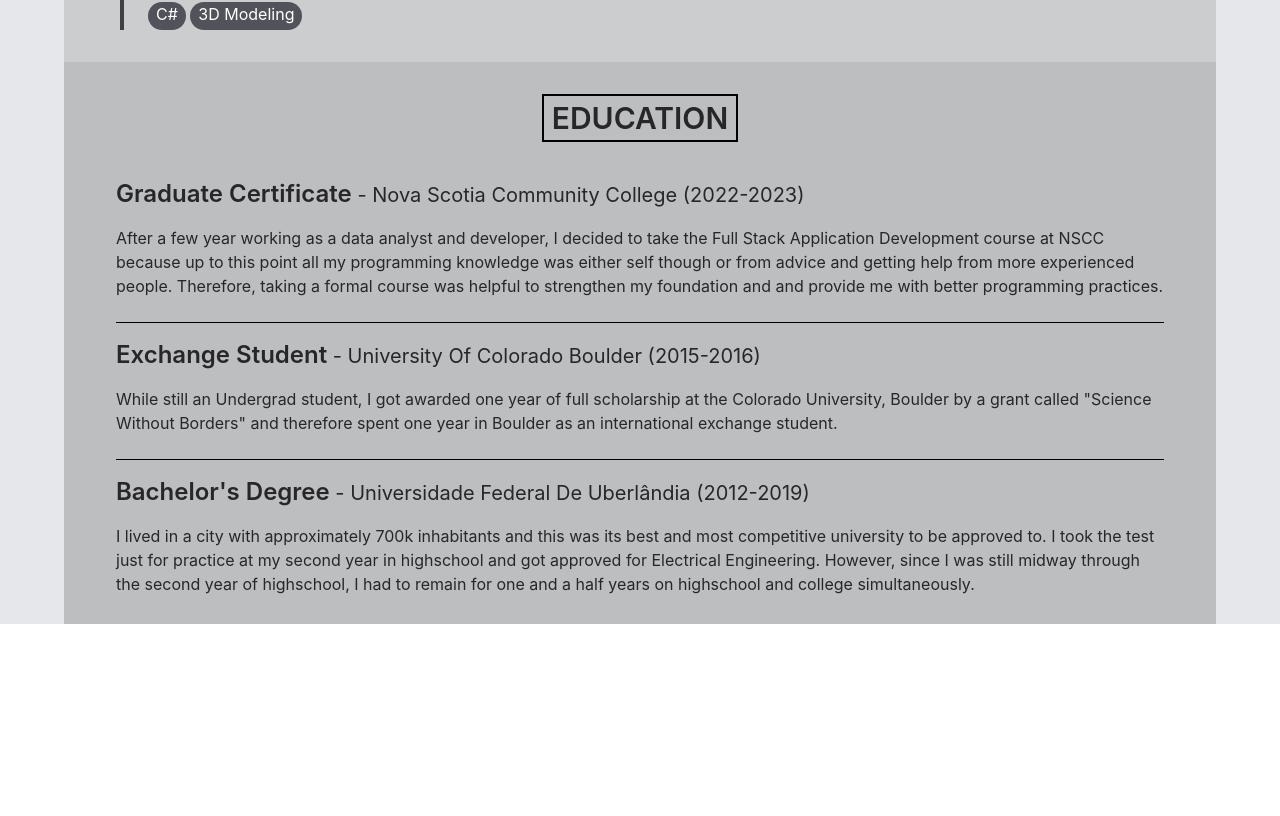
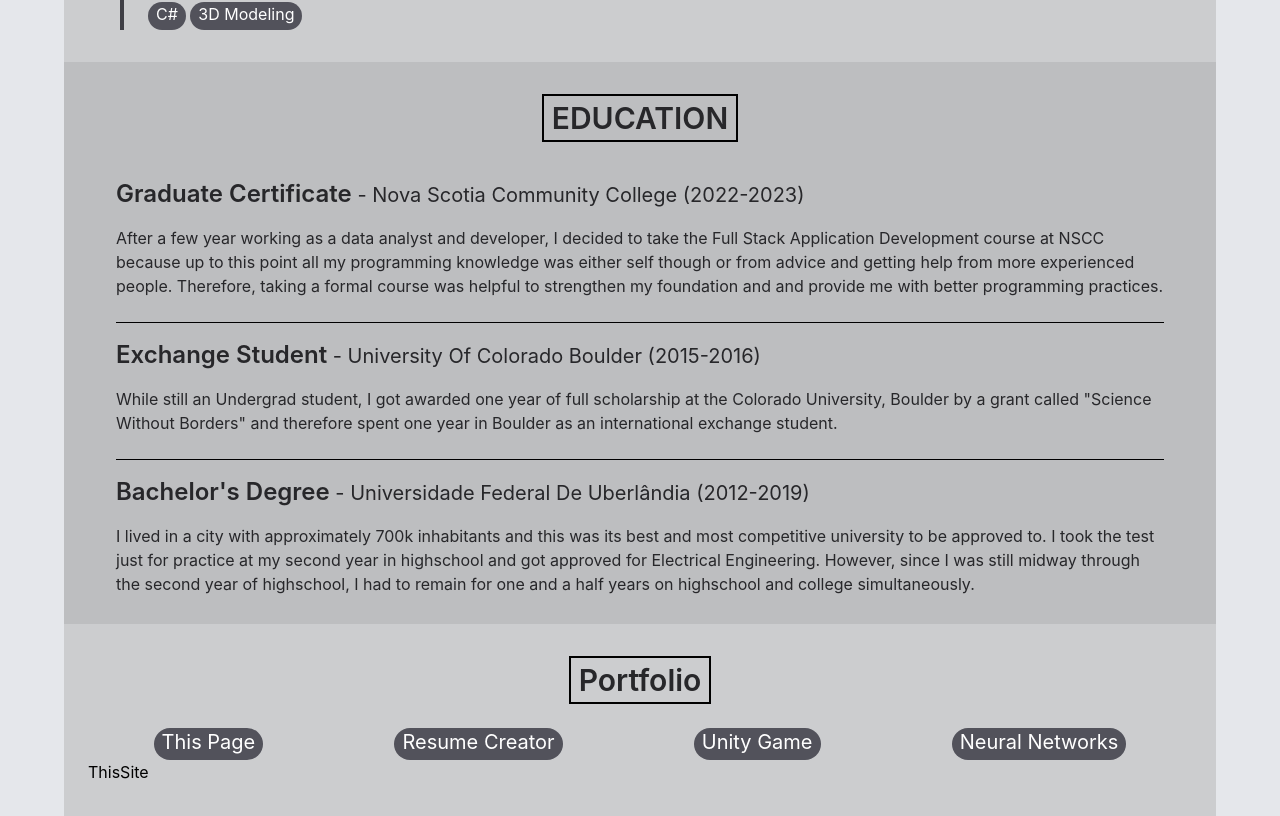
Before and after one commit to tuliotorezan/portfolio, a React (Create React App) app: page / in a window 1280 px wide. Shown: the part 2468-3284 px from the top of the page. Before the commit the page ends 3092 px from the top, so only its background shows below. Built offline with nearby package versions, Linux system fonts and the light colour scheme.

Commit message:
Initial Portfolio

```diff
--- a/package.json
+++ b/package.json
@@ -8,6 +8,7 @@
     "@testing-library/user-event": "^13.5.0",
     "react": "^18.2.0",
     "react-dom": "^18.2.0",
+    "react-router-dom": "^6.8.2",
     "react-scripts": "5.0.1",
     "web-vitals": "^2.1.4"
   },
--- a/src/App.js
+++ b/src/App.js
@@ -6,6 +6,7 @@ import Work from './components/Work/Work';
 import Skills from './components/Skills/Skills';
 import Header from './components/Header/Header';
 import { useRef } from 'react';
+import Portfolio from './components/Portfolio/Portfolio';
 
 function App() {
   const about = useRef()
@@ -20,6 +21,7 @@ function App() {
       <Skills skills={skills}/>
       <Work experience={experience}/>
       <Education education={education}/>
+      <Portfolio portfolio={portfolio}/>
     </div>
   );
 }
--- /dev/null
+++ b/src/components/Portfolio/Items/NeuralNetworks.js
@@ -0,0 +1,9 @@
+import React from 'react'
+
+function NeuralNetworks() {
+  return (
+    <div>NeuralNetworks</div>
+  )
+}
+
+export default NeuralNetworks
--- /dev/null
+++ b/src/components/Portfolio/Items/ResumeCreator.js
@@ -0,0 +1,9 @@
+import React from 'react'
+
+function ResumeCreator() {
+  return (
+    <div>ResumeCreator</div>
+  )
+}
+
+export default ResumeCreator
--- /dev/null
+++ b/src/components/Portfolio/Items/StrategyGame.js
@@ -0,0 +1,9 @@
+import React from 'react'
+
+function StrategyGame() {
+  return (
+    <div>StrategyGame</div>
+  )
+}
+
+export default StrategyGame
--- /dev/null
+++ b/src/components/Portfolio/Items/ThisSite.js
@@ -0,0 +1,9 @@
+import React from 'react'
+
+function ThisSite() {
+  return (
+    <div>ThisSite</div>
+  )
+}
+
+export default ThisSite
--- /dev/null
+++ b/src/components/Portfolio/Portfolio.js
@@ -0,0 +1,31 @@
+import React from 'react'
+import { BrowserRouter, Routes, Route, Link } from 'react-router-dom'
+import NeuralNetworks from './Items/NeuralNetworks'
+import ResumeCreator from './Items/ResumeCreator'
+import StrategyGame from './Items/StrategyGame'
+import ThisSite from './Items/ThisSite'
+
+function Portfolio({ portfolio }) {
+    return (
+        <section ref={portfolio} className="bg-gray-200 dark:bg-zinc-800">
+            <div className="max-w-6xl px-6 py-8 mx-auto bg-main-color">
+                <div className='mx-auto mb-6 w-fit border-2 border-black dark:border-white'><h1 className='m-1 mx-2 text-2xl font-semibold text-zinc-800 capitalize lg:text-3xl dark:text-gray-200'>Portfolio</h1></div>
+
+                <BrowserRouter>
+                <div className='flex justify-around'>
+                    <Link className="text-xl bg-zinc-600 text-white pb-1 px-2 rounded-full hover:text-orange-200 hover:bg-zinc-700" to="/" >This Page</Link> <Link className="text-xl bg-zinc-600 text-white pb-1 px-2 rounded-full hover:text-orange-200 hover:bg-zinc-700" to="/resumeCreator">Resume Creator</Link> <Link className="text-xl bg-zinc-600 text-white pb-1 px-2 rounded-full hover:text-orange-200 hover:bg-zinc-700" to="/unityGame">Unity Game</Link> <Link className="text-xl bg-zinc-600 text-white pb-1 px-2 rounded-full hover:text-orange-200 hover:bg-zinc-700" to="/neuralNetworks">Neural Networks</Link>
+                </div>
+                    <Routes>
+                        <Route path="/" element={<ThisSite />} />
+                        <Route path="/resumeCreator" element={<ResumeCreator />} />
+                        <Route path="/unityGame" element={<StrategyGame />} />
+                        <Route path="/neuralNetworks" element={<NeuralNetworks />} />
+                    </Routes>
+                </BrowserRouter>
+            </div>
+        </section>
+    )
+}
+
+
+export default Portfolio
```
Also changed, not shown: 1 other file (tests, documents, lock files or other folders).
